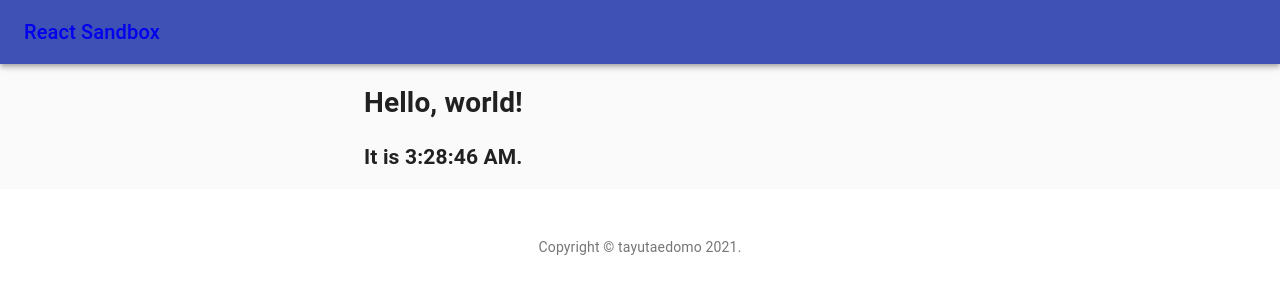
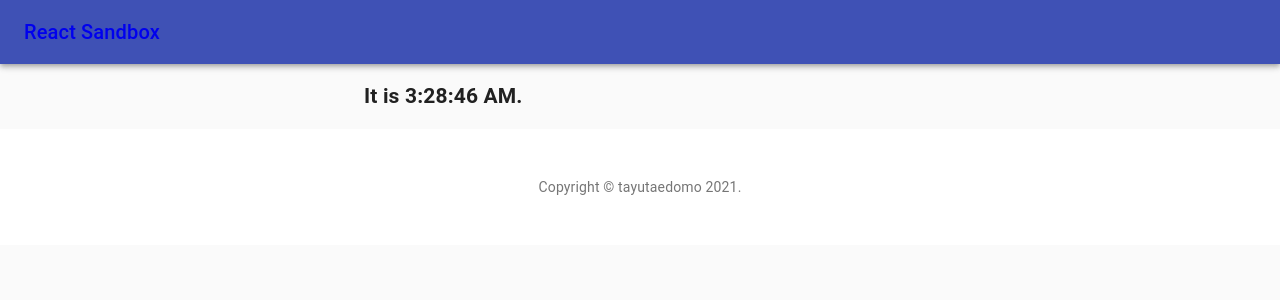
Before and after one commit to tayutaedomo/react-sandbox, a React (Create React App) app: page /clock in a window 1280 px wide. Shown: the top 300 px of the page. Built offline with nearby package versions, Linux system fonts and the light colour scheme.

Commit message:
add: ClockScreen component

```diff
--- a/src/App.js
+++ b/src/App.js
@@ -5,7 +5,7 @@ import CssBaseline from '@material-ui/core/CssBaseline';
 import Header from './components/Header';
 import Footer from './components/Footer';
 import Home from './components/Home';
-import Clock from './components/Clock';
+import ClockScreen from './components/Clock/ClockScreen';
 
 export default function App() {
   return (
@@ -16,7 +16,7 @@ export default function App() {
         <main>
           <Switch>
             <Route path="/clock">
-              <Clock />
+              <ClockScreen />
             </Route>
             <Route exact path="/">
               <Home />
--- a/src/components/Clock.js
+++ b/src/components/Clock/Clock.js
@@ -35,8 +35,6 @@ class Clock extends React.Component {
     return (
       <div className={classes.heroContent}>
         <Container maxWidth="sm">
-          <h1>Hello, world!</h1>
-          {/* <h2>It is {this.state.date.toLocaleTimeString()}.</h2> */}
           <FormattedDate date={this.state.date} />
         </Container>
       </div>
--- /dev/null
+++ b/src/components/Clock/ClockScreen.js
@@ -0,0 +1,11 @@
+import React from 'react';
+
+import Clock from './Clock';
+
+export default function ClockScreen() {
+  return (
+    <div>
+      <Clock />
+    </div>
+  );
+}
```
